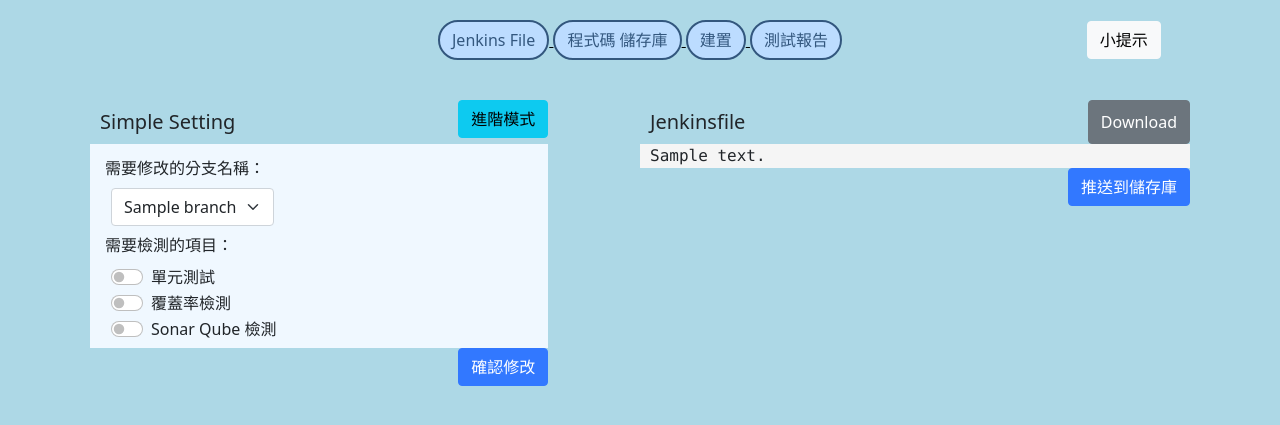
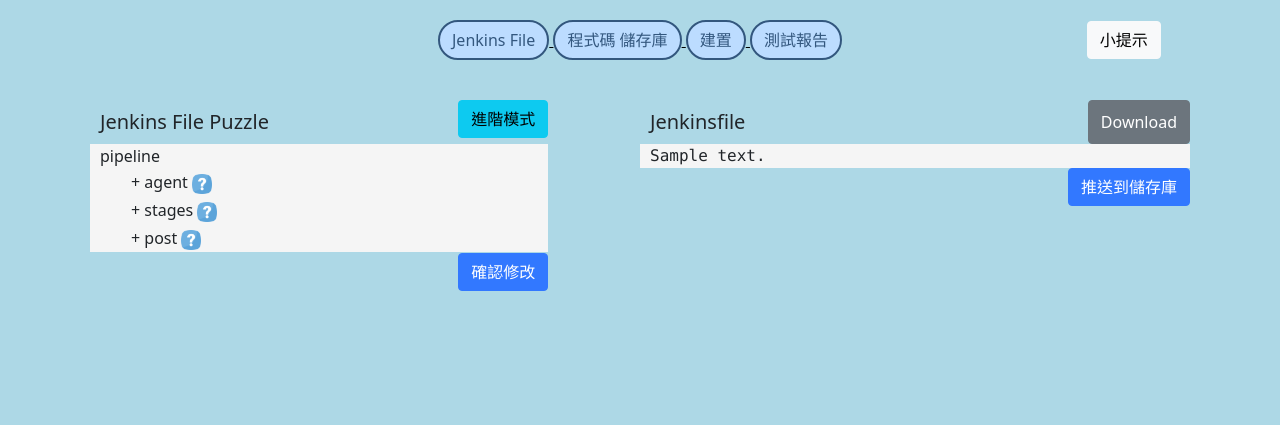
Before and after one commit to Aimerfan/flowlab, a Django app: template flow/templates/ci/jenkins_file.html in a window 1280 px wide. Shown: the part 70-495 px from the top of the page. Run offline with Django 3.2, Linux system fonts and the light colour scheme; tables that the repository leaves empty hold one stand-in row (values such as "Sample post"); the template is opened without the code that fills it: values that come from a table or form of the project are taken from there, most other values are stand-ins (such as "Sample title", 1, 10 or a date in 2020); parts of the project's set-up code (start-up, migrations or seed data) failed here and were passed over.

Commit message:
fix: 將 Jenkinsfile 預設為 Jenkinsfile Puzzle 模式

```diff
--- a/flow/templates/ci/jenkins_file.html
+++ b/flow/templates/ci/jenkins_file.html
@@ -51,7 +51,7 @@
         <div class="align_both_sides">
             <div class="col-md-5">
                 <button type="button" class="btn btn-info" style="float: right;" id="switch_mode" value="simpleMode">進階模式</button>
-                <div id="simpleMode" style="display: block;">
+                <div id="simpleMode" style="display: none;">
                     <h5>Simple Setting</h5>
                     <form id="config_form" method="post" action="">
                         {% csrf_token %}
@@ -78,7 +78,7 @@
                         <button class="btn btn-primary float-end" name="action" value="update">確認修改</button>
                     </form>
                 </div>
-                <div id="puzzleMode" style="display: none;">
+                <div id="puzzleMode" style="display: block;">
                     <h5>Jenkins File Puzzle</h5>
                     <form method="post" action="" name="pipeline" id="pipe_form">
                         {% csrf_token %}
```
